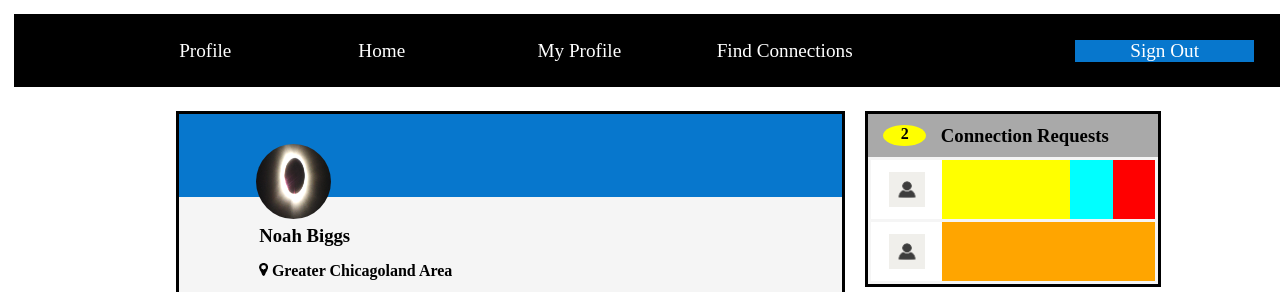
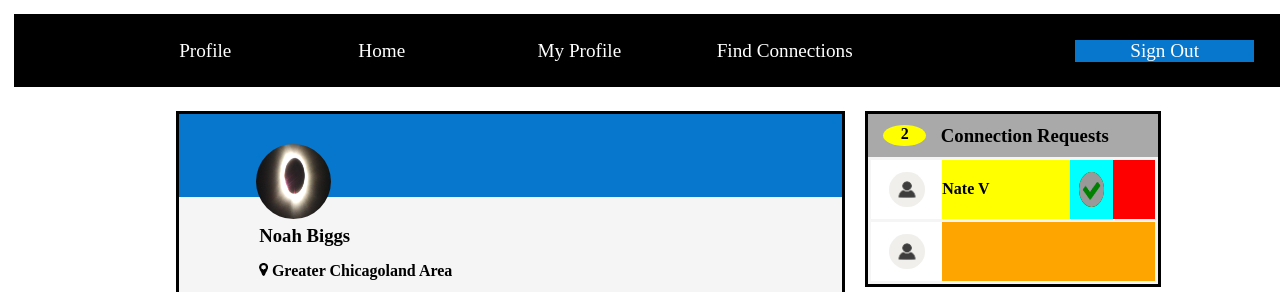
Before and after one commit to CyrusTapps/SocialMedia, a plain HTML site: page index.html in a window 1280 px wide. Shown: the top 292 px of the page. Drawn offline with Linux system fonts and the light colour scheme.

Commit message:
secr3b1 components v.1

```diff
--- a/index.html
+++ b/index.html
@@ -17,7 +17,7 @@
                 <li id="MyProfile" class="navbutton">My Profile</li>
                 <li id="FindConnections" class="navbutton">Find Connections</li>
                 <li id="blank1" class="navbutton"></li>
-                <li id="SignOut"  id="signout" class="navbutton">Sign Out</li>
+                <li id="SignOut" id="signout" class="navbutton">Sign Out</li>
             </ul>
         </nav>
         <div id="main" class="main">
@@ -60,19 +60,25 @@
                 <div id="sec3" class="sec3">
                     <div id="sec3A">
                         <div id="sec3A1">2</div>
-                        <div id="sec3A2"><h3>Connection Requests</h3></div>
+                        <div id="sec3A2">
+                            <h3>Connection Requests</h3>
+                        </div>
                     </div>
                     <div id="sec3B">
                         <div id="sec3B1" class="names">
                             <div id="sec3B1A"><img class="profile" src="assets/profile-icon.jpg"></div>
-                            <div id="sec3B1B"></div>
-                            <div id="sec3B1C"></div>
+                            <div id="sec3B1B">Nate V</div>
+                            <div id="sec3B1C">
+                                <img src="assets/accept-circle.png" alt="accept" class="accept">
+
+                            </div>
                             <div id="sec3B1D"></div>
                         </div>
                         <div id="sec3B2" class="names">
                             <div id="sec3B2A"><img class="profile" src="assets/profile-icon.jpg"></div>
                             <div id="sec3B2B"></div>
-                            <div id="sec3B2C"></div>
+                            <div id="sec3B2C">
+                            </div>
                             <div id="sec3B2D"></div>
                         </div>
 
@@ -82,7 +88,9 @@
                 <div id="sec4" class="sec4">
                     <div id="sec4A">
                         <div id="sec4A1">500+</div>
-                        <div id="sec4A2"><h3>Your Connections</h3></div>
+                        <div id="sec4A2">
+                            <h3>Your Connections</h3>
+                        </div>
                     </div>
                     <div id="sec4B">
                         <div id="sec4B1"></div>
--- a/styles.css
+++ b/styles.css
@@ -5,10 +5,19 @@
     --headercolor2: #a9a9a9;
     --sectioncolor1: #f5f5f5;
 }
-.profile{
-    width:50%;
-    height:60%;
 
+.profile {
+    width: 50%;
+    height: 60%;
+    border-radius: 50%;
+
+}
+
+.accept {
+    width: 60%;
+    height: 60%;
+    border-radius: 50%;
+    background-color: green;
 }
 
 
@@ -94,6 +103,10 @@
     top: 18%;
     left: 20%;
 }
+
+
+
+
 
 @media screen and (max-width: 1100px) {
     #profileimg {
@@ -237,12 +250,13 @@
     align-items: center;
 
 }
-#sec3A1{
+
+#sec3A1 {
     height: 50%;
     width: 15%;
     background-color: yellow;
     text-align: center;
-    margin:5%;
+    margin: 5%;
     border-radius: 55%;
     font-weight: bold;
 
@@ -264,7 +278,8 @@
     display: flex;
 
 }
-#sec3B1A{
+
+#sec3B1A {
     height: 100%;
     width: 25%;
     background-color: white;
@@ -274,25 +289,34 @@
 
 }
 
-#sec3B1B{
+#sec3B1B {
     height: 100%;
     width: 45%;
     background-color: yellow;
+    display:flex;
+align-items: center;
+font-weight: bolder;
+}
+
+#sec3B1C {
+    height: 100%;
+    width: 15%;
+    background-color: aqua;
+    display: flex;
+    align-items: center;
+    justify-content: center;
 
 }
-#sec3B1C{
-height: 100%;
-width:15%;
-background-color: aqua;
 
-}
 #sec3B2 {
     height: 49%;
     width: 98%;
     background-color: orange;
     margin: 0 1% 1% 1%;
+    display: ;
 }
-#sec3B2A{
+
+#sec3B2A {
     height: 100%;
     width: 25%;
     background-color: white;
@@ -301,6 +325,7 @@
     justify-content: center;
 
 }
+
 
 #sec4 {
     height: 72%;
@@ -329,10 +354,11 @@
     width: 15%;
     background-color: yellow;
     text-align: center;
-    margin:5%;
+    margin: 5%;
     border-radius: 55%;
     font-weight: bold;
 }
+
 #sec4B {
     height: 75%;
     width: 100%;
```
